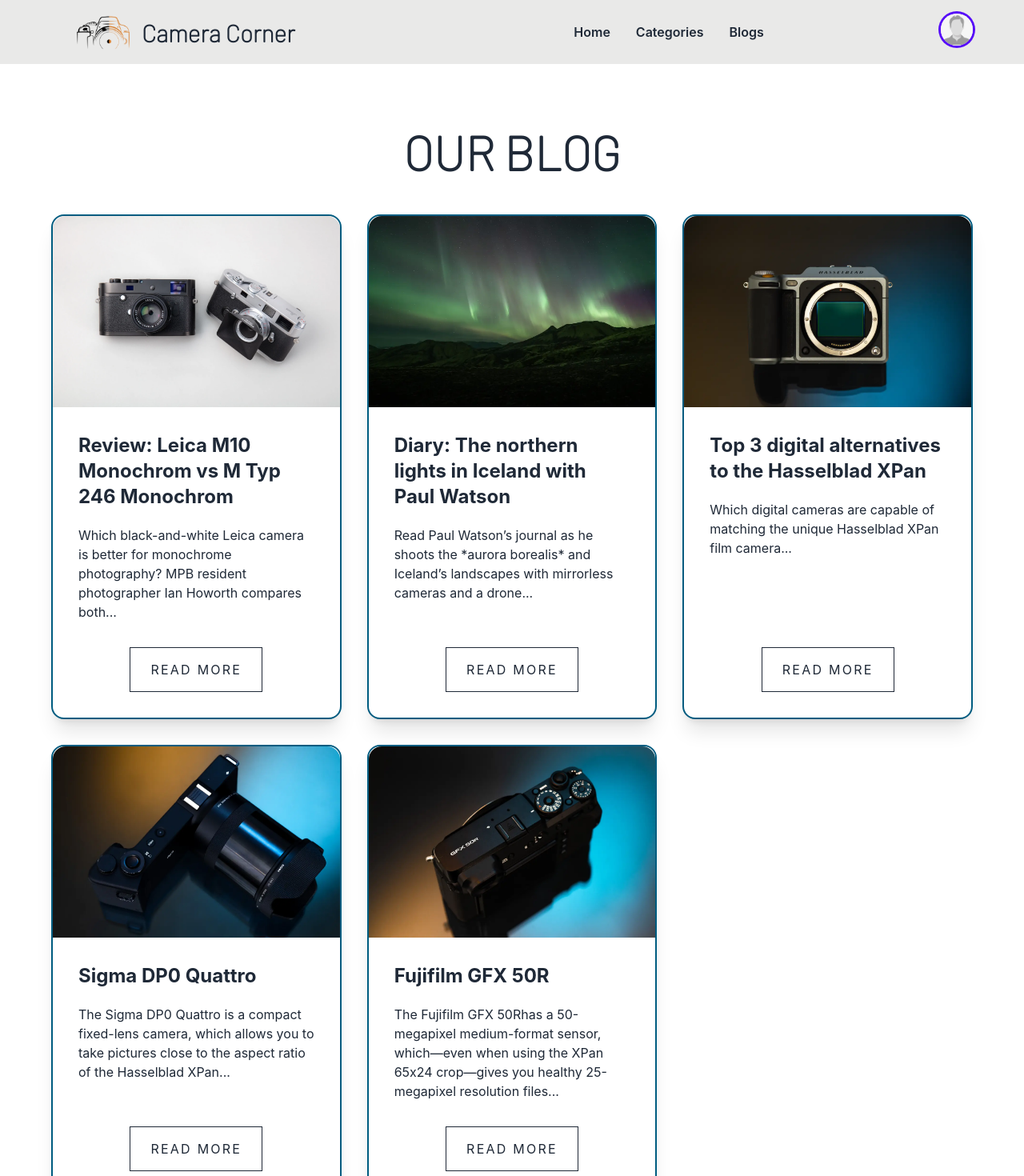
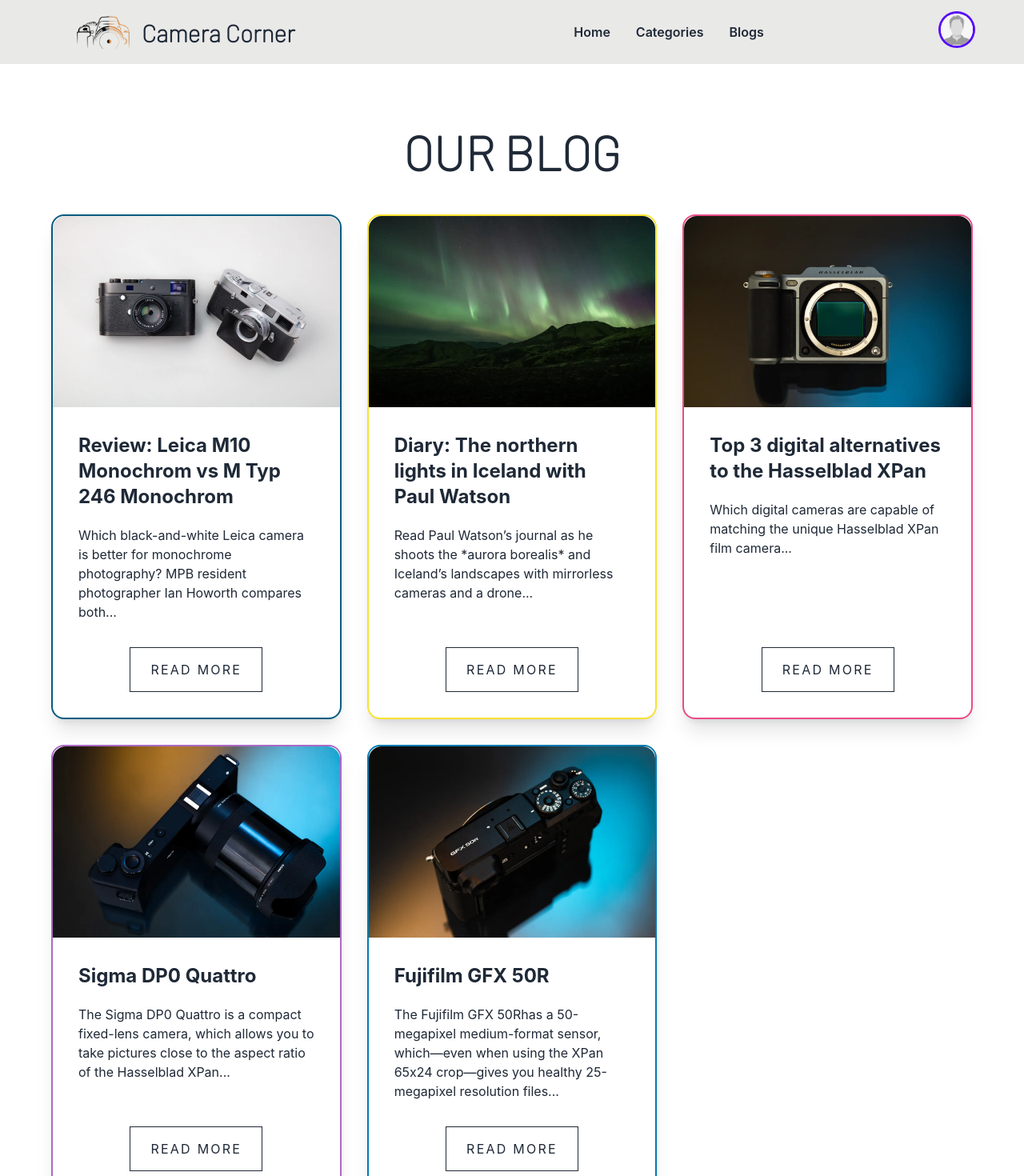
Before and after one commit to SHOUROV-HASAN-CSE/camera-corner-client, a React (Create React App) app: page /blogs in a window 1280 px wide. Shown: the top 1470 px of the page at 80% size. Built offline with nearby package versions, Linux system fonts and the light colour scheme; no server answers.

Commit message:
discover section customized

```diff
--- a/src/Pages/Blogs/Blogs.js
+++ b/src/Pages/Blogs/Blogs.js
@@ -22,7 +22,7 @@
       </div>
     </div>
 
-    <div className="card bg-base-100 shadow-xl border-[#005c80] border-2">
+    <div className="card bg-base-100 shadow-xl border-[#f8e233] border-2">
       <figure><img src={blog2} alt="Shoes" /></figure>
       <div className="card-body">
         <h2 className="text-2xl font-bold mb-3">Diary: The northern lights in Iceland with Paul Watson</h2>
@@ -33,7 +33,7 @@
       </div>
     </div>
 
-    <div className="card bg-base-100 shadow-xl border-[#005c80] border-2">
+    <div className="card bg-base-100 shadow-xl border-[#ea4c88] border-2">
       <figure><img src={blog3} alt="Shoes" /></figure>
       <div className="card-body">
         <h2 className="text-2xl font-bold mb-3">Top 3 digital alternatives to the Hasselblad XPan</h2>
@@ -45,7 +45,7 @@
     </div>
 
 
-    <div className="card bg-base-100 shadow-xl border-[#005c80] border-2">
+    <div className="card bg-base-100 shadow-xl border-[#ab69c6] border-2">
       <figure><img src={blog4} alt="Shoes" /></figure>
       <div className="card-body">
         <h2 className="text-2xl font-bold mb-3">Sigma DP0 Quattro</h2>
@@ -58,7 +58,7 @@
 
 
 
-    <div className="card bg-base-100 shadow-xl border-[#005c80] border-2">
+    <div className="card bg-base-100 shadow-xl border-[#007bb1] border-2">
       <figure><img src={blog5} alt="Shoes" /></figure>
       <div className="card-body">
         <h2 className="text-2xl font-bold mb-3">Fujifilm GFX 50R</h2>
--- a/src/Pages/Home/Discover/Discover.js
+++ b/src/Pages/Home/Discover/Discover.js
@@ -9,9 +9,9 @@
 
 const Discover = () => {
   return (
-  <div className='md:flex justify-around items-center py-24'>
+  <div className='md:flex justify-around items-center py-24 mx-10 md:mx-0'>
     <div>
-      <p className='text-2xl mb-4 tracking-widest font-[Barlow] font-semibold'>Discover New Experiences</p>
+      <p className='text-2xl text-center md:text-left mb-4 tracking-widest font-[Barlow] font-semibold'>Discover New Experiences</p>
       <h1 className='text-center text-6xl font-[Barlow] font-black'>Capture Every Second</h1>
 
     <p className='mt-4 text-lg text-[#a7968f]'>we are providing the best Used camera and after-sales service.</p>
@@ -68,7 +68,8 @@
      </div>
      <button className='mt-8 custom-button ml-32 md:ml-0'>Read More</button>
     </div>
-      <div className='gallery mt-14 md:mt-0'>
+
+      <div className='gallery mt-14 md:mt-0 w-full md:w-auto'>
          <img src={img1} alt="" />
          <img src={img2} alt="" />
          <img src={img3} alt="" />
```
